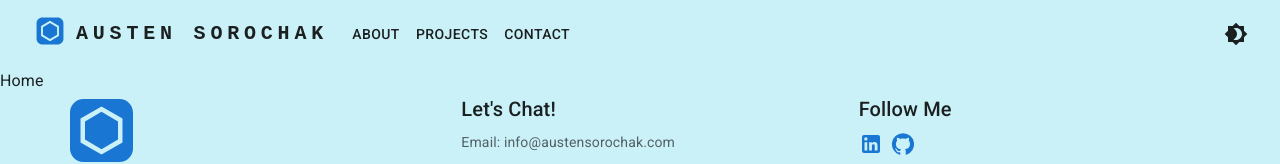
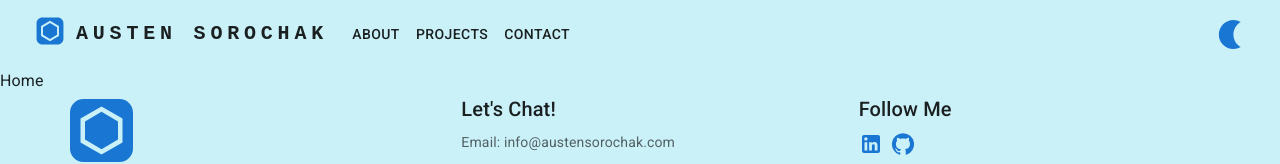
Before and after one commit to sorochak/portfolio-website, a React (Create React App) app: page / in a window 1280 px wide. Shown: the top 164 px of the page. Built offline with nearby package versions, Linux system fonts and the light colour scheme.

Commit message:
update icon

```diff
--- a/src/components/Header.jsx
+++ b/src/components/Header.jsx
@@ -14,8 +14,8 @@ import {
 } from "@mui/material";
 import MenuIcon from "@mui/icons-material/Menu";
 import AdbIcon from "@mui/icons-material/Adb";
-import Brightness4Icon from "@mui/icons-material/Brightness4";
-import Brightness7Icon from "@mui/icons-material/Brightness7";
+import NightlightIcon from "@mui/icons-material/Nightlight";
+import LightModeIcon from "@mui/icons-material/LightMode";
 import { useTheme } from "@mui/material/styles";
 import { ColorModeContext } from "./BaseView";
 import Logo from "./Logo";
@@ -159,9 +159,15 @@ const Header = () => {
             onClick={toggleColorMode}
           >
             {theme.palette.mode === "dark" ? (
-              <Brightness7Icon />
+              <LightModeIcon
+                fontSize="large"
+                sx={{ color: theme.palette.primary.main }}
+              />
             ) : (
-              <Brightness4Icon />
+              <NightlightIcon
+                fontSize="large"
+                sx={{ color: theme.palette.primary.main }}
+              />
             )}
           </IconButton>
         </StyledToolbar>
```
